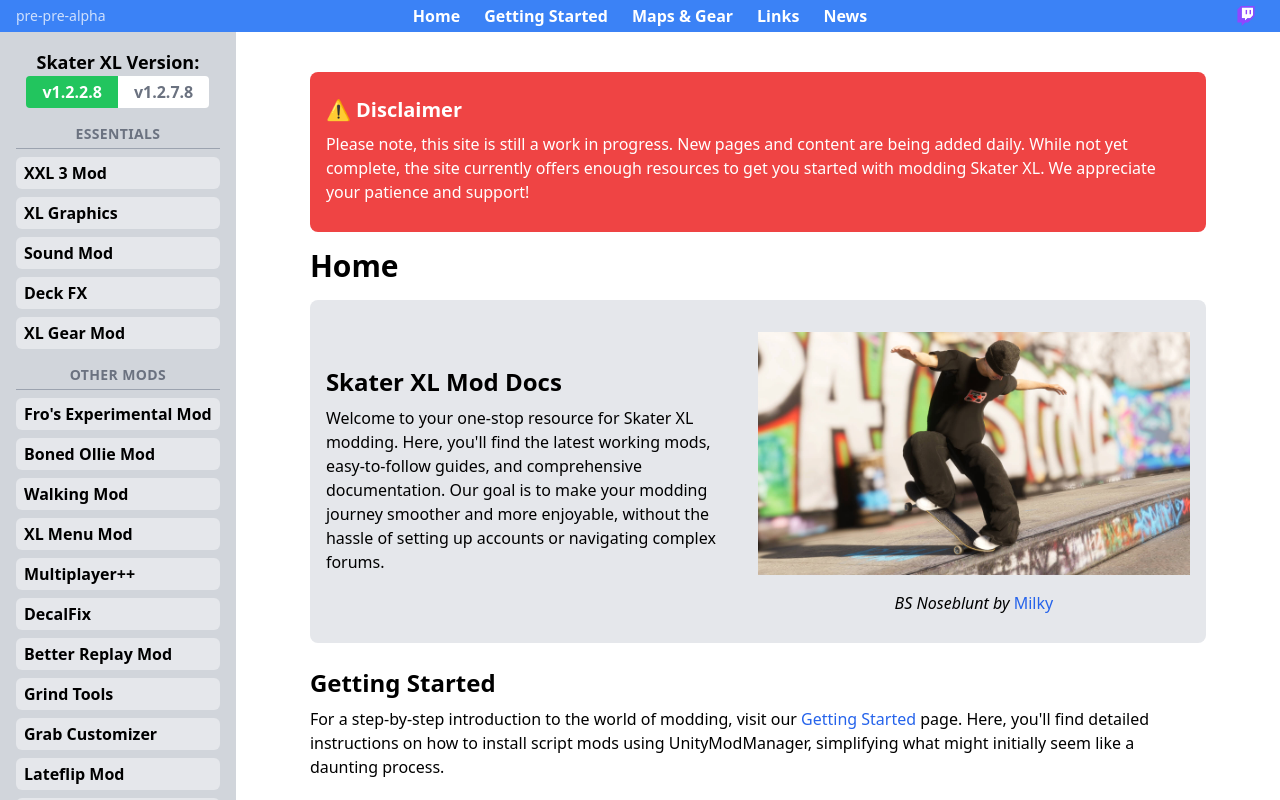
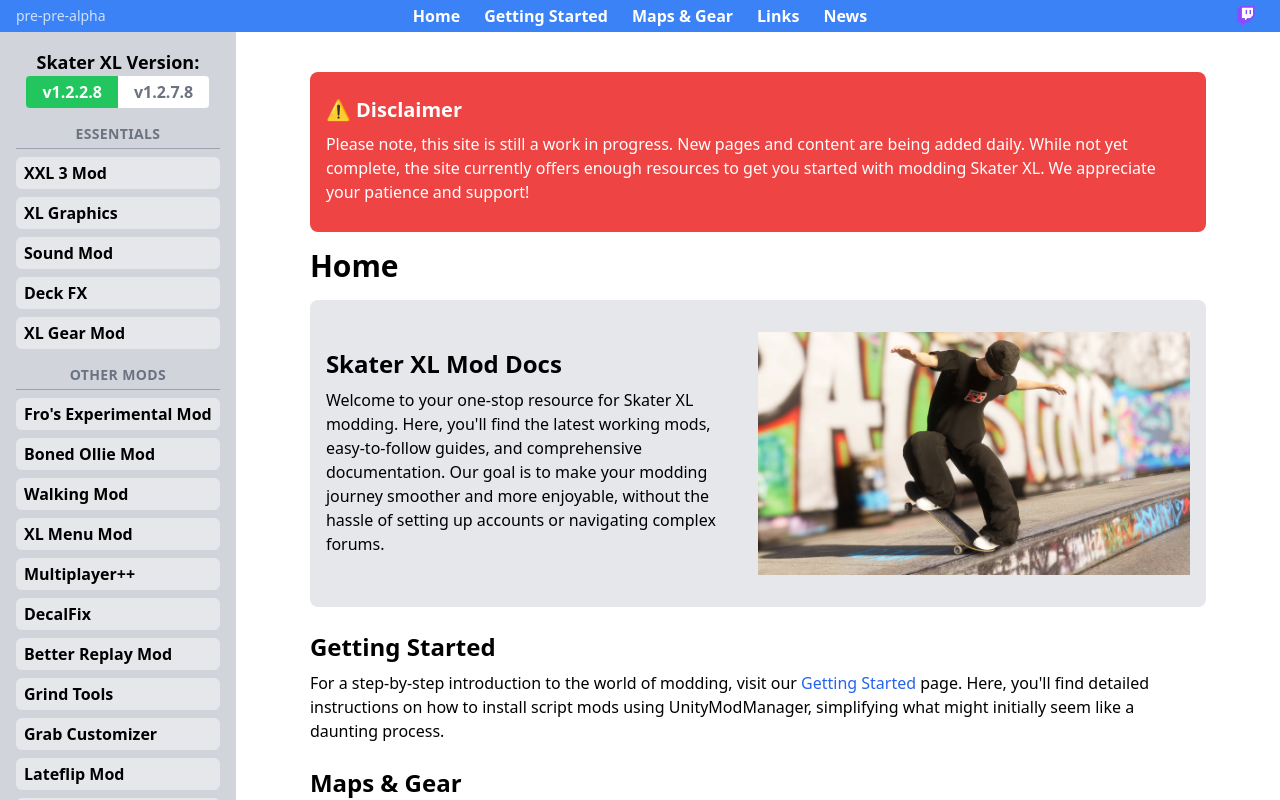
Before and after one commit to ShawnEdgell/skaterxl-mod-docs, a SvelteKit app: page / in a window 1280 px wide. Built offline with nearby package versions, Linux system fonts and the light colour scheme.

Commit message:
removed example text

```diff
--- a/src/routes/+page.svelte
+++ b/src/routes/+page.svelte
@@ -26,7 +26,6 @@
     <div class="md:w-1/2">
       <div> <!-- 16:9 Aspect Ratio -->
         <img src="Home1.jpg" alt="BS Noseblunt by Milky" class="my-4" />
-        <p class="text-center"><i>BS Noseblunt by </i><a href="/GettingStarted">Milky</a></p>
       </div>
     </div>
   </div>
```
